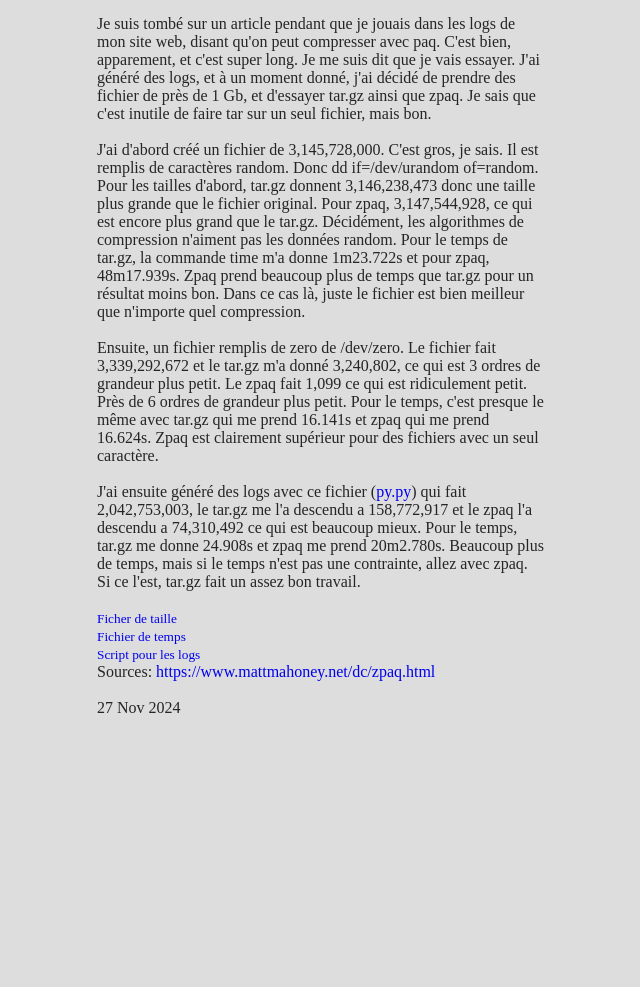
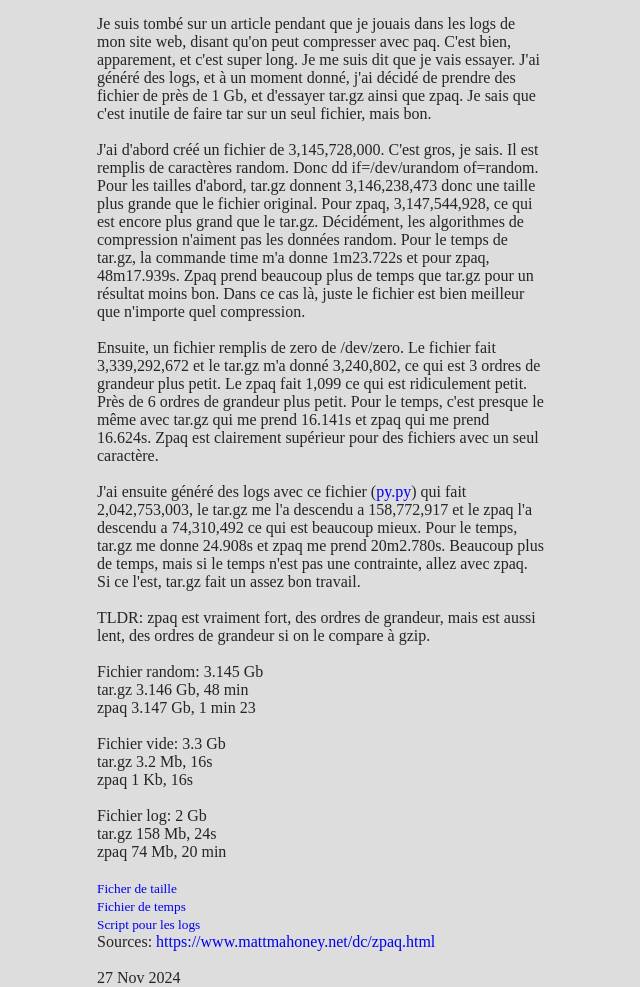
Before and after one commit to Akashic-archives/main-website, a plain HTML site: page html/blog/linux/compression.html in a window 1280 px wide. Shown: the part 110-1097 px from the top of the page, without its empty margins (319-959 px from the left). Before the commit the page ends 829 px from the top, so only its background shows below. Drawn offline with Linux system fonts and the light colour scheme.

Commit message:
tldr compression

```diff
--- a/html/blog/linux/compression.html
+++ b/html/blog/linux/compression.html
@@ -26,6 +26,21 @@
 	<p>J'ai ensuite généré des logs avec ce fichier (<a href="/assets/blog/linux/compression/py.py">py.py</a>) qui fait 2,042,753,003, le tar.gz me l'a descendu a 158,772,917 et le zpaq l'a descendu a 74,310,492 ce qui est beaucoup mieux. Pour le temps, tar.gz me donne 24.908s et zpaq me prend 20m2.780s. Beaucoup plus de temps, mais si le temps n'est pas une contrainte, allez avec zpaq. Si ce l'est, tar.gz fait un assez bon travail.
 	</p>
 	<br />
+	<p>TLDR: zpaq est vraiment fort, des ordres de grandeur, mais est aussi lent, des ordres de grandeur si on le compare à gzip.
+	</p>
+	<br />
+	<p>Fichier random:	3.145 Gb</p>
+	<p>tar.gz		3.146 Gb, 48 min</p>
+	<p>zpaq			3.147 Gb, 1 min 23</p>
+	<br />
+	<p>Fichier vide:	3.3 Gb</p>
+	<p>tar.gz		3.2 Mb, 16s</p>
+	<p>zpaq			1 Kb, 16s</p>
+	<br />
+	<p>Fichier log:		2 Gb</p>
+	<p>tar.gz		158 Mb, 24s</p>
+	<p>zpaq			74 Mb, 20 min</p>
+	<br />
 	<p><small><a href="/assets/blog/linux/compression/fichier-size.txt">Ficher de taille</a></small></p>
 	<p><small><a href="/assets/blog/linux/compression/fichier-time.txt">Fichier de temps</a></small></p>
 	<p><small><a href="/assets/blog/linux/compression/py.py">Script pour les logs</a></small></p>
```
